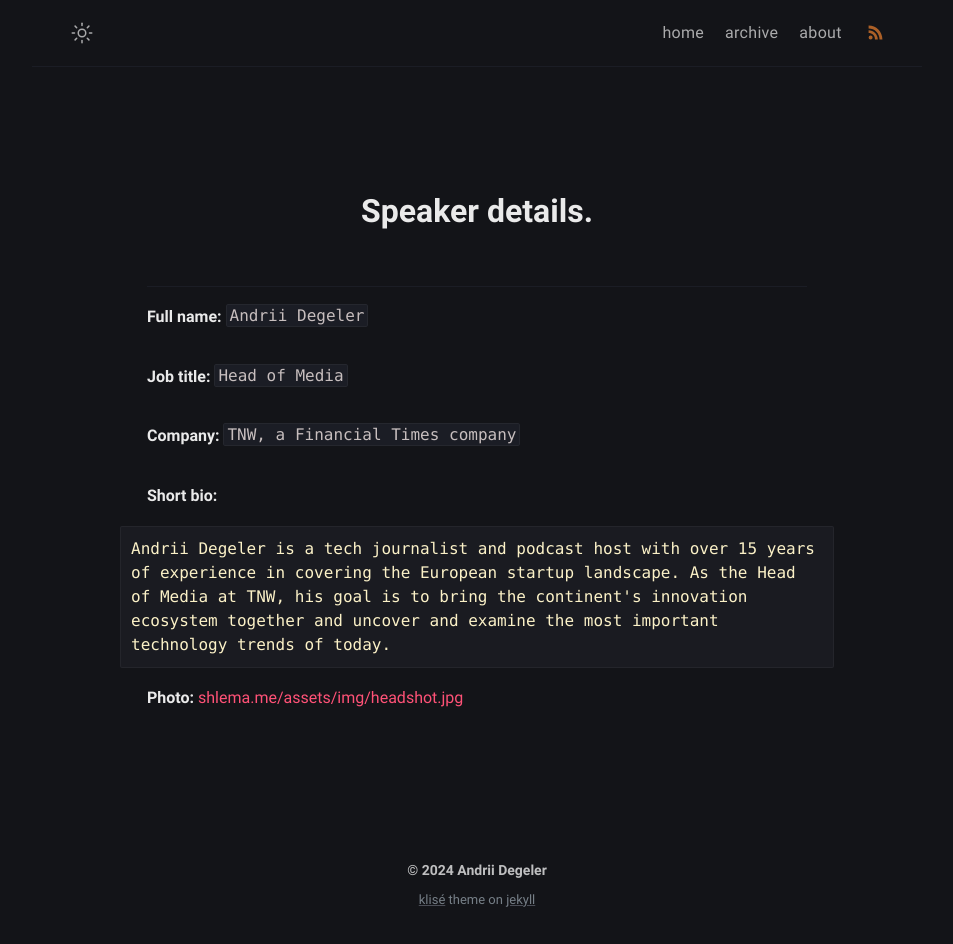
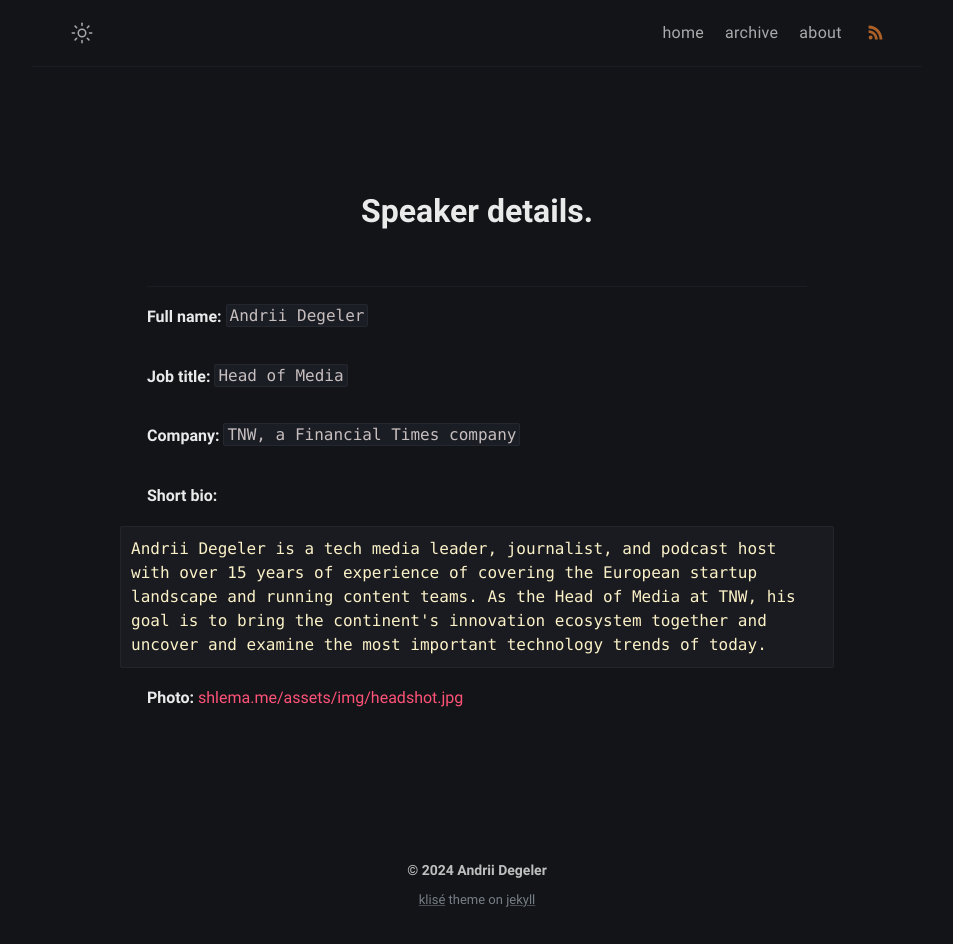
Before and after one commit to shlema/shlema.github.io, a Jekyll site: the page built from speaking.md, in a window 1280 px wide. Shown: the whole page, without its empty margins (163-1116 px from the left). Built offline with Jekyll 4.4.1, drawn with Linux system fonts in a browser that asks for light colours.

Commit message:
Update speaking.md

````diff
--- a/speaking.md
+++ b/speaking.md
@@ -15,7 +15,7 @@ comments: false
 **Short bio:**
 
 ```
-Andrii Degeler is a tech journalist and podcast host with over 15 years of experience in covering the European startup landscape. As the Head of Media at TNW, his goal is to bring the continent's innovation ecosystem together and uncover and examine the most important technology trends of today.
+Andrii Degeler is a tech media leader, journalist, and podcast host with over 15 years of experience of covering the European startup landscape and running content teams. As the Head of Media at TNW, his goal is to bring the continent's innovation ecosystem together and uncover and examine the most important technology trends of today.
 ```
 
 **Photo:** [shlema.me/assets/img/headshot.jpg](shlema.me/assets/img/headshot.jpg)
````
